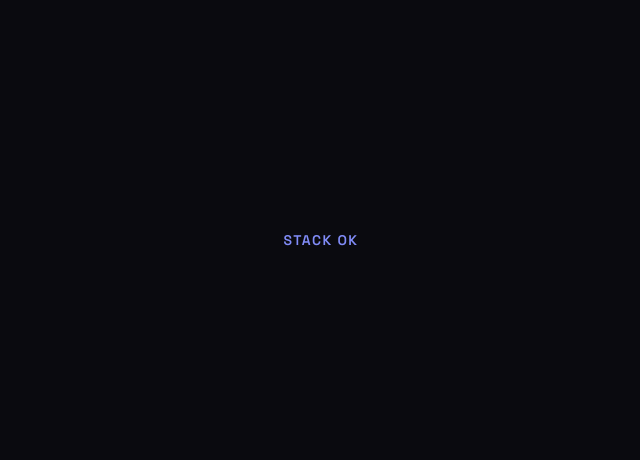
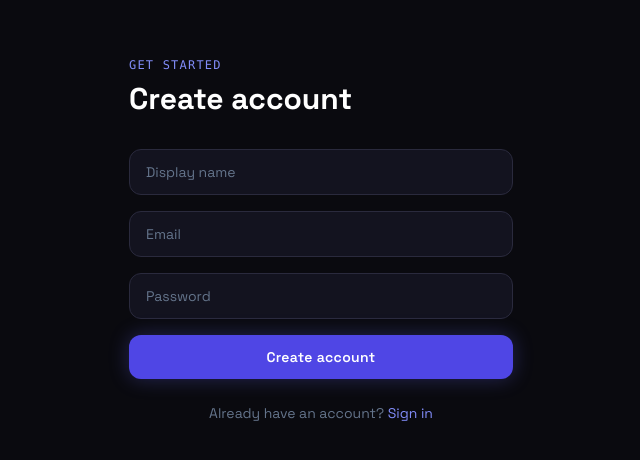
Before and after one commit to ChifuyuOnWish/HowToOrg, a React (Vite) app: page /signup in a window 1280 px wide. Shown: the part 160-620 px from the top of the page, without its empty margins (319-959 px from the left). Built offline with nearby package versions, Linux system fonts and the light colour scheme; no server answers.

Commit message:
feat: authentication — signup, login, logout, protected routes
- AuthContext with session persistence
- ProtectedRoute redirects unauthenticated users
- Login and Signup pages with error handling
- React Router setup with /login, /signup, /projects routes

Closes #3

```diff
--- a/src/App.jsx
+++ b/src/App.jsx
@@ -1,10 +1,27 @@
+import { BrowserRouter, Routes, Route, Navigate } from 'react-router-dom'
+import { AuthProvider } from './contexts/AuthContext'
+import ProtectedRoute from './components/ProtectedRoute'
+import Login from './pages/Login'
+import Signup from './pages/Signup'
+
 function App() {
   return (
-    <div className="min-h-screen flex items-center justify-center">
-      <p className="text-indigo-400 font-semibold tracking-widest uppercase text-sm">
-        Stack OK
-      </p>
-    </div>
+    <AuthProvider>
+      <BrowserRouter>
+        <Routes>
+          <Route path="/login" element={<Login />} />
+          <Route path="/signup" element={<Signup />} />
+          <Route path="/projects" element={
+            <ProtectedRoute>
+              <div className="min-h-screen flex items-center justify-center">
+                <p className="text-indigo-400 font-mono text-sm">Projects page — coming soon</p>
+              </div>
+            </ProtectedRoute>
+          } />
+          <Route path="*" element={<Navigate to="/login" replace />} />
+        </Routes>
+      </BrowserRouter>
+    </AuthProvider>
   )
 }
 
--- /dev/null
+++ b/src/components/ProtectedRoute.jsx
@@ -0,0 +1,20 @@
+import { Navigate } from 'react-router-dom'
+import { useAuth } from '../contexts/AuthContext'
+
+function ProtectedRoute({ children }) {
+  const { user, loading } = useAuth()
+
+  if (loading) {
+    return (
+      <div className="min-h-screen flex items-center justify-center">
+        <div className="w-5 h-5 rounded-full border-2 border-indigo-500 border-t-transparent animate-spin" />
+      </div>
+    )
+  }
+
+  if (!user) return <Navigate to="/login" replace />
+
+  return children
+}
+
+export default ProtectedRoute
--- /dev/null
+++ b/src/contexts/AuthContext.jsx
@@ -0,0 +1,32 @@
+import { createContext, useContext, useEffect, useState } from 'react'
+import { supabase } from '../lib/supabase'
+
+const AuthContext = createContext({})
+
+export function AuthProvider({ children }) {
+  const [user, setUser] = useState(null)
+  const [loading, setLoading] = useState(true)
+
+  useEffect(() => {
+    supabase.auth.getSession().then(({ data: { session } }) => {
+      setUser(session?.user ?? null)
+      setLoading(false)
+    })
+
+    const { data: { subscription } } = supabase.auth.onAuthStateChange((_event, session) => {
+      setUser(session?.user ?? null)
+    })
+
+    return () => subscription.unsubscribe()
+  }, [])
+
+  return (
+    <AuthContext.Provider value={{ user, loading }}>
+      {children}
+    </AuthContext.Provider>
+  )
+}
+
+export function useAuth() {
+  return useContext(AuthContext)
+}
--- /dev/null
+++ b/src/pages/Login.jsx
@@ -0,0 +1,79 @@
+import { useState } from 'react'
+import { Link, useNavigate } from 'react-router-dom'
+import { supabase } from '../lib/supabase'
+
+function Login() {
+  const navigate = useNavigate()
+  const [email, setEmail] = useState('')
+  const [password, setPassword] = useState('')
+  const [error, setError] = useState(null)
+  const [loading, setLoading] = useState(false)
+
+  async function handleSubmit(e) {
+    e.preventDefault()
+    setError(null)
+    setLoading(true)
+
+    const { error } = await supabase.auth.signInWithPassword({ email, password })
+
+    setLoading(false)
+    if (error) { setError(error.message); return }
+    navigate('/projects')
+  }
+
+  const inputClass = `w-full bg-[#13131f] border border-[#2a2a3d] rounded-xl px-4 py-3 text-sm text-white
+    placeholder-slate-500 outline-none transition-all duration-200
+    focus:border-indigo-500 focus:ring-1 focus:ring-indigo-500/50`
+
+  return (
+    <div className="min-h-screen flex items-center justify-center px-4">
+      <div className="w-full max-w-sm">
+        <div className="mb-8">
+          <p className="text-xs font-mono tracking-widest text-indigo-400 uppercase mb-2">Welcome back</p>
+          <h1 className="text-3xl font-bold text-white">Sign in</h1>
+        </div>
+
+        <form onSubmit={handleSubmit} className="flex flex-col gap-4">
+          <input
+            type="email"
+            placeholder="Email"
+            value={email}
+            onChange={e => setEmail(e.target.value)}
+            className={inputClass}
+            required
+          />
+          <input
+            type="password"
+            placeholder="Password"
+            value={password}
+            onChange={e => setPassword(e.target.value)}
+            className={inputClass}
+            required
+          />
+
+          {error && <p className="text-red-400 text-sm">{error}</p>}
+
+          <button
+            type="submit"
+            disabled={loading}
+            className="w-full py-3 rounded-xl font-semibold text-sm tracking-wide transition-all duration-200
+              bg-indigo-600 hover:bg-indigo-500 text-white
+              shadow-[0_0_20px_rgba(99,102,241,0.3)] hover:shadow-[0_0_30px_rgba(99,102,241,0.5)]
+              disabled:opacity-40 disabled:cursor-not-allowed"
+          >
+            {loading ? 'Signing in...' : 'Sign in'}
+          </button>
+        </form>
+
+        <p className="text-slate-500 text-sm text-center mt-6">
+          No account?{' '}
+          <Link to="/signup" className="text-indigo-400 hover:text-indigo-300 transition-colors">
+            Sign up
+          </Link>
+        </p>
+      </div>
+    </div>
+  )
+}
+
+export default Login
--- /dev/null
+++ b/src/pages/Signup.jsx
@@ -0,0 +1,92 @@
+import { useState } from 'react'
+import { Link, useNavigate } from 'react-router-dom'
+import { supabase } from '../lib/supabase'
+
+function Signup() {
+  const navigate = useNavigate()
+  const [name, setName] = useState('')
+  const [email, setEmail] = useState('')
+  const [password, setPassword] = useState('')
+  const [error, setError] = useState(null)
+  const [loading, setLoading] = useState(false)
+
+  async function handleSubmit(e) {
+    e.preventDefault()
+    setError(null)
+    setLoading(true)
+
+    const { error } = await supabase.auth.signUp({
+      email,
+      password,
+      options: { data: { name } }
+    })
+
+    setLoading(false)
+    if (error) { setError(error.message); return }
+    navigate('/projects')
+  }
+
+  const inputClass = `w-full bg-[#13131f] border border-[#2a2a3d] rounded-xl px-4 py-3 text-sm text-white
+    placeholder-slate-500 outline-none transition-all duration-200
+    focus:border-indigo-500 focus:ring-1 focus:ring-indigo-500/50`
+
+  return (
+    <div className="min-h-screen flex items-center justify-center px-4">
+      <div className="w-full max-w-sm">
+        <div className="mb-8">
+          <p className="text-xs font-mono tracking-widest text-indigo-400 uppercase mb-2">Get started</p>
+          <h1 className="text-3xl font-bold text-white">Create account</h1>
+        </div>
+
+        <form onSubmit={handleSubmit} className="flex flex-col gap-4">
+          <input
+            type="text"
+            placeholder="Display name"
+            value={name}
+            onChange={e => setName(e.target.value)}
+            className={inputClass}
+            required
+          />
+          <input
+            type="email"
+            placeholder="Email"
+            value={email}
+            onChange={e => setEmail(e.target.value)}
+            className={inputClass}
+            required
+          />
+          <input
+            type="password"
+            placeholder="Password"
+            value={password}
+            onChange={e => setPassword(e.target.value)}
+            className={inputClass}
+            required
+          />
+
+          {error && <p className="text-red-400 text-sm">{error}</p>}
+
+          <button
+            type="submit"
+            disabled={loading}
+            className="w-full py-3 rounded-xl font-semibold text-sm tracking-wide transition-all duration-200
+              bg-indigo-600 hover:bg-indigo-500 text-white
+              shadow-[0_0_20px_rgba(99,102,241,0.3)] hover:shadow-[0_0_30px_rgba(99,102,241,0.5)]
+              disabled:opacity-40 disabled:cursor-not-allowed"
+          >
+            {loading ? 'Creating account...' : 'Create account'}
+          </button>
+        </form>
+
+        <p className="text-slate-500 text-sm text-center mt-6">
+          Already have an account?{' '}
+          <Link to="/login" className="text-indigo-400 hover:text-indigo-300 transition-colors">
+            Sign in
+          </Link>
+        </p>
+      </div>
+    </div>
+  )
+}
+
+export default Signup
```
